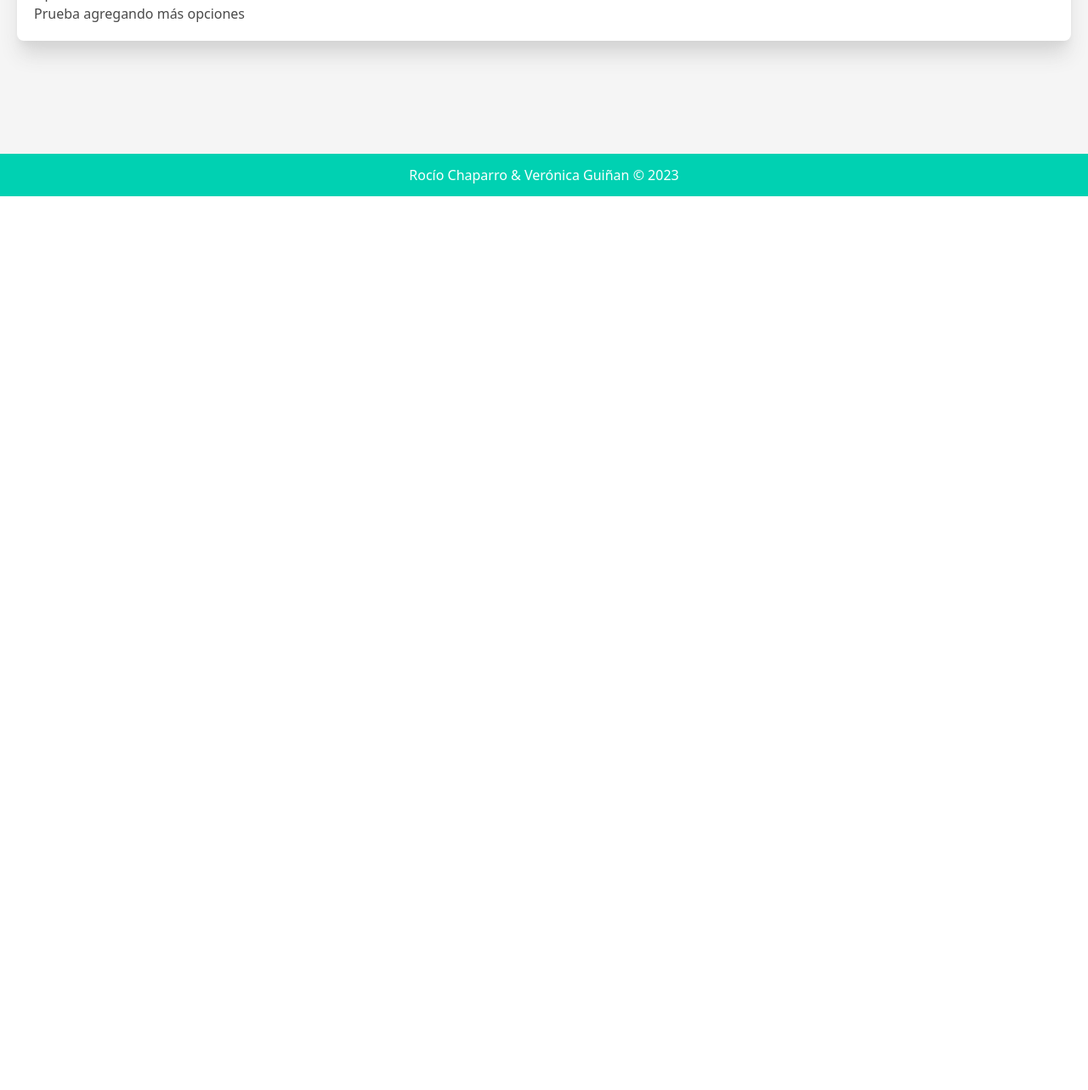
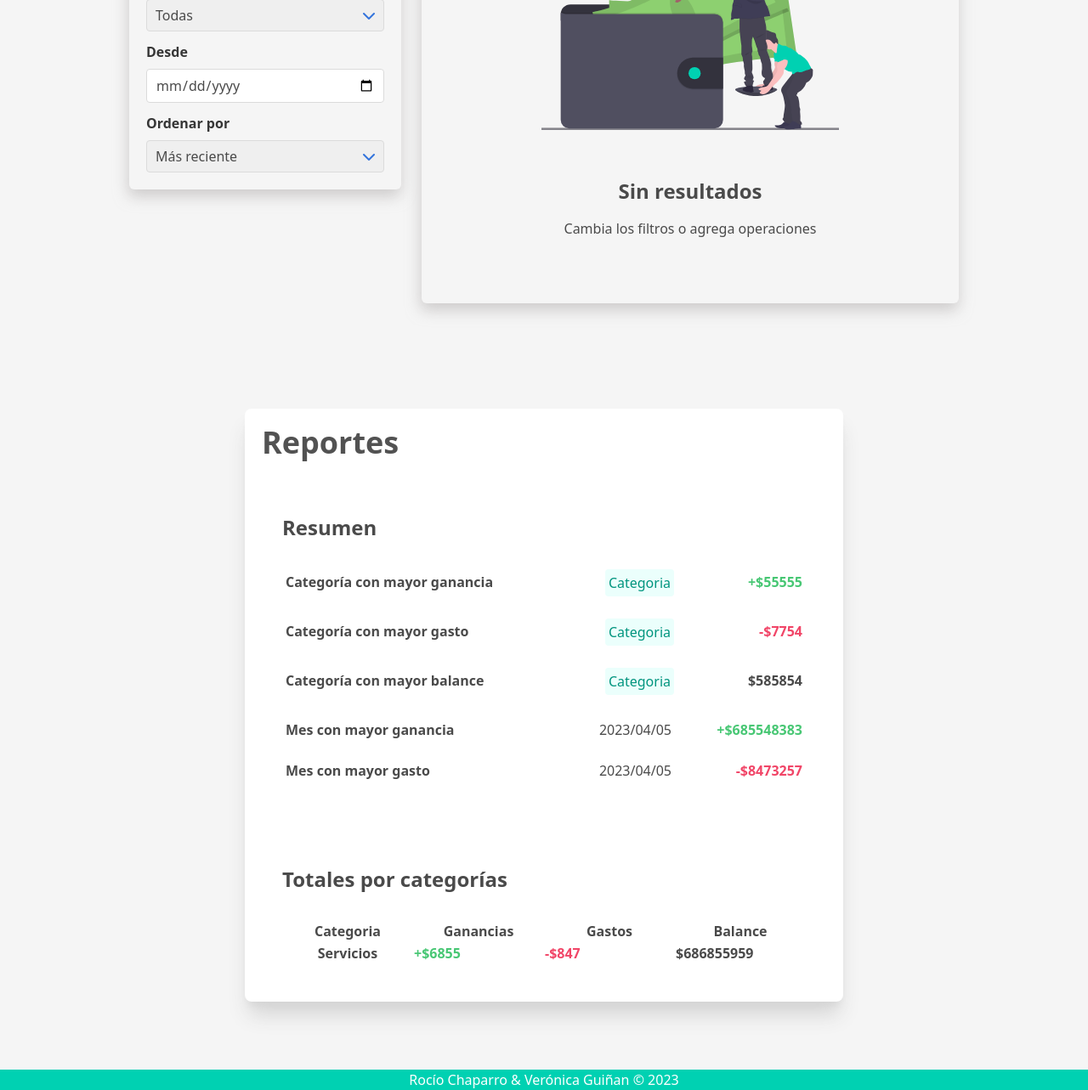
Before and after one commit to veronicadelmar/proyecto-ahorradas, a plain HTML site: page index.html in a window 1280 px wide. Shown: the part 569-1852 px from the top of the page at 85% size. Before the commit the page ends 800 px from the top, so only its background shows below. Drawn offline with nearby package versions, Linux system fonts and the light colour scheme.

Commit message:
modified section reports

```diff
--- a/index.html
+++ b/index.html
@@ -38,7 +38,7 @@
         </section>
     </header>
     <main class="text-[#4a4a4a] bg-[#f5f5f5] lg:grow">
-        <section class="m-auto px-6 p-5 py-12 lg:py-0 hidden">
+        <section class="m-auto px-6 p-5 py-12 lg:py-0">
             <div class="py-5 lg:flex">
                 <div class="lg:flex lg:m-auto">
                     <!-- balance container -->
@@ -126,7 +126,7 @@
                                 <button class="w-[170px] py-2.5 px-4 bg-[#00d1b2] text-white border-transparent rounded">+ Nueva operación</button>
                             </div>
                             <!-- box with results -->
-                            <div id="balance-results" class="hidden">
+                            <div id="balance-results" class="">
                                 <table class="w-full">
                                     <tr class="hidden md:flex md:justify-between">
                                     <th class="md:w-3/12 md:flex md:justify-start md:py-3 md:font-medium">Descripción</th>
@@ -181,11 +181,11 @@
             </div>
         </section>
         <!-- categories -->
-        <section id="categories" class="p-5">
+        <section id="categories" class="p-5 py-20 lg:px-40 xl:px-72 hidden">
             <article class="bg-white p-5 rounded-lg shadow-xl shadow-neutral-300 container mx-auto w-auto">
                 <h2 class="font-bold text-4xl text-neutral-600 mb-10">Categorías</h2>
                 <label for="category-name" class="font-medium">Nombre</label>
-                <div class="flex mt-2">
+                <div class="flex mt-2 mb-6">
                     <input type="text" class="border rounded border-gray-300 mr-3 w-full">
                     <button class="bg-[#17c21a] text-[#fff] p-2 rounded font-medium">Agregar</button>
                 </div>
@@ -204,12 +204,72 @@
                 </ul>
             </article>
         </section>
-        <section id="reports" class="p-5">
+        <!-- reports -->
+        <section id="reports" class="p-5 py-20 lg:px-40 xl:px-72">
             <article class="bg-white p-5 rounded-lg shadow-xl shadow-neutral-300">
-                <h2 class="font-bold text-4xl text-neutral-600">Reportes</h2>
-                <img src="" alt="">
-                <h3>Operaciones insuficientes</h3>
-                <p>Prueba agregando más opciones</p>
+                <h2 class="font-bold text-4xl text-neutral-600 mb-10">Reportes</h2>
+                <figure class="max-w-[350px] m-auto hidden">
+                    <img src="./assets/chart.svg" alt="balance chart">
+                </figure>
+                <h3 class="font-semibold text-2xl text-center py-8 hidden">Operaciones insuficientes</h3>
+                <p class="text-lg text-center pb-4 xl:pb-20 hidden">Prueba agregando más opciones</p>
+                <!-- summary, totals by categories, totals by month -->
+                <section class="p-6">
+                    <h3 class="font-semibold text-2xl pb-8">Resumen</h3>
+                    <!-- table = summary -->
+                    <table class="w-full">
+                        <tr class="flex flex-col text-left pb-4 sm:flex-row sm:justify-between">
+                            <th class="mb-2 p-1 sm:w-1/2">Categoría con mayor ganancia</th>
+                            <td class="mb-2 sm:flex sm:w-1/4 sm:justify-end">
+                                <span class="text-[#00947e] bg-[#ebfffc] p-1 rounded">Categoria</span>
+                            </td>
+                            <td class="p-1 text-[#48c774] font-semibold sm:flex sm:w-1/4 sm:justify-end">+$55555</td>
+                        </tr>
+                        <tr class="flex flex-col text-left pb-4 sm:flex-row sm:justify-between">
+                            <th class="mb-2 p-1 sm:w-1/2">Categoría con mayor gasto</th>
+                            <td class="mb-2 sm:flex sm:w-1/4 sm:justify-end">
+                                <span class="text-[#00947e] bg-[#ebfffc] p-1 rounded">Categoria</span>
+                            </td>
+                            <td class="p-1 text-[#f14668] font-semibold sm:flex sm:w-1/4 sm:justify-end">-$7754</td>
+                        </tr>
+                        <tr class="flex flex-col text-left pb-4 sm:flex-row sm:justify-between">
+                            <th class="mb-2 p-1 sm:w-1/2">Categoría con mayor balance</th>
+                            <td class="mb-2 sm:flex sm:w-1/4 sm:justify-end">
+                                <span class="text-[#00947e] bg-[#ebfffc] p-1 rounded">Categoria</span>
+                            </td>
+                            <td class="p-1 font-semibold sm:flex sm:w-1/4 sm:justify-end">$585854</td>
+                        </tr>
+                        <tr class="flex flex-col text-left pb-4 sm:flex-row sm:justify-between">
+                            <th class="p-1 sm:w-1/2">Mes con mayor ganancia</th>
+                            <td class="p-1 sm:flex sm:w-1/4 sm:justify-end">2023/04/05</td>
+                            <td class="p-1 text-[#48c774] font-semibold sm:flex sm:w-1/4 sm:justify-end">+$685548383</td>
+                        </tr>
+                        <tr class="flex flex-col text-left pb-4 sm:flex-row sm:justify-between">
+                            <th class="p-1 sm:w-1/2">Mes con mayor gasto</th>
+                            <td class="p-1 sm:flex sm:w-1/4 sm:justify-end">2023/04/05</td>
+                            <td class="p-1 text-[#f14668] font-semibold sm:flex sm:w-1/4 sm:justify-end">-$8473257</td>
+                        </tr>
+                    </table>
+                    <h3 class="font-semibold text-2xl pb-8 pt-20">Totales por categorías</h3>
+                    <!-- table = totals by categories -->
+                    <table class="w-full">
+                        <tr>
+                            <th class="mb-2 sm:w-1/4">Categoria</th>
+                            <th class="mb-2 sm:w-1/4">Ganancias</th>
+                            <th class="mb-2 sm:w-1/4">Gastos</th>
+                            <th class="mb-2 sm:w-1/4">Balance</th>
+                        </tr>
+                        <tr>
+                            <th class="mb-2 sm:w-1/4">Servicios</th>
+                            <td class="text-[#48c774] font-semibold mb-2 sm:w-1/4">+$6855</td>
+                            <td class="text-[#f14668] font-semibold mb-2 sm:w-1/4">-$847</td>
+                            <td class="font-semibold mb-2 sm:w-1/4">$686855959</td>
+                        </tr>
+
+                    </table>
+
+
+                </section>
             </article>
         </section>
     </main>
```
